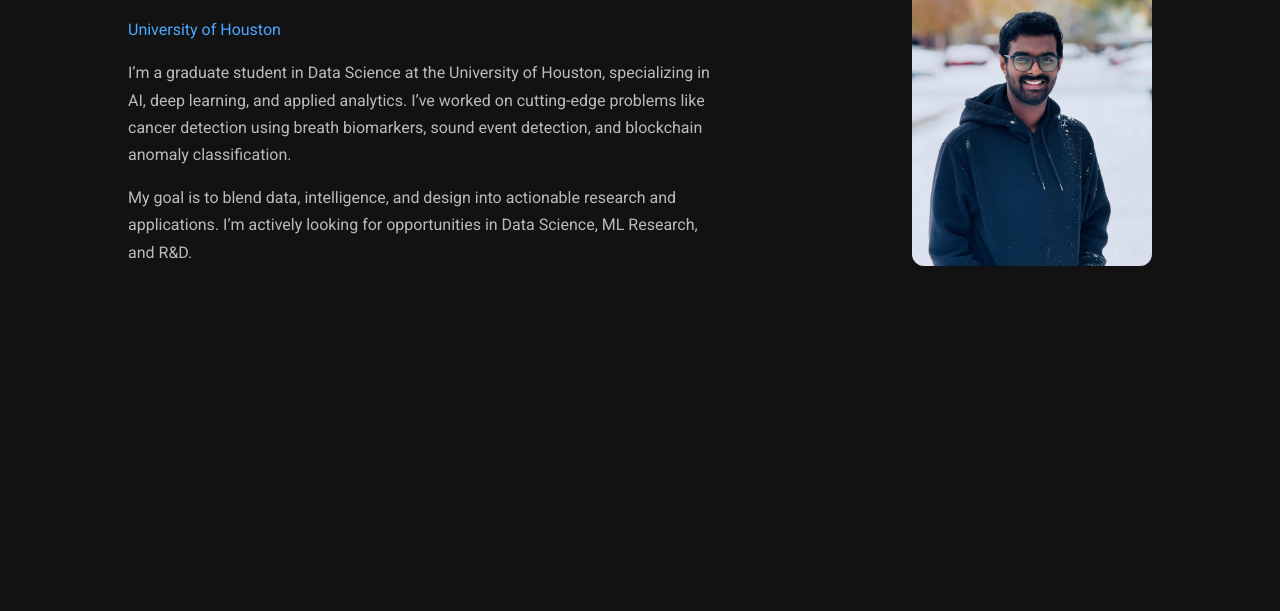
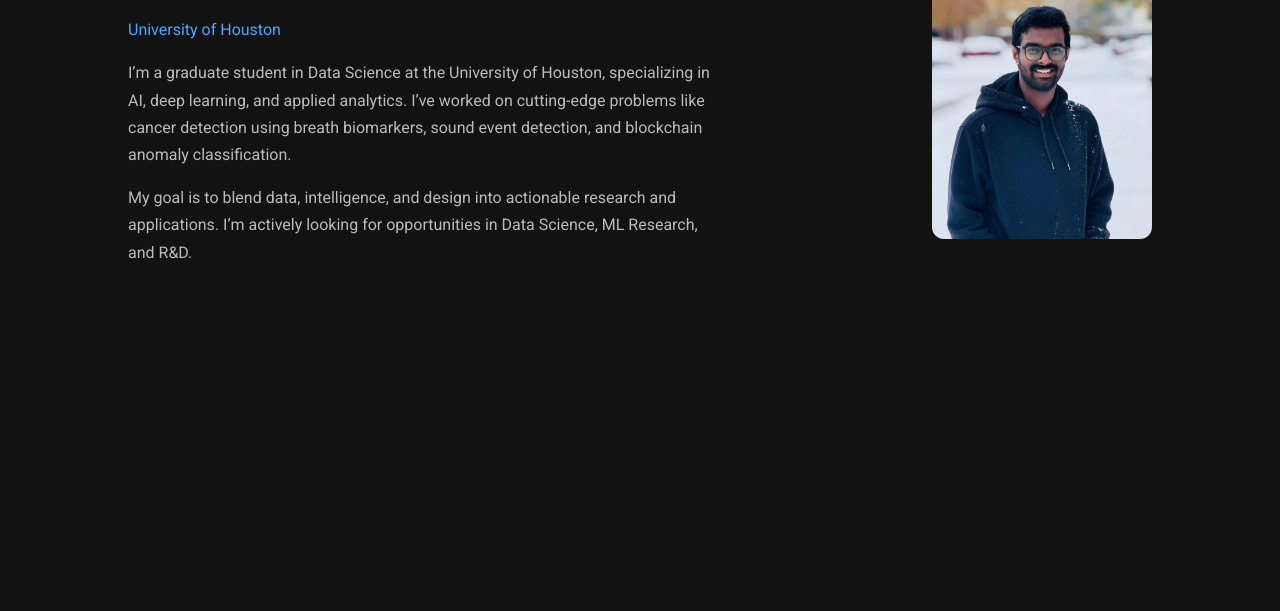
Before and after one commit to shanmukhavemulapalli/shanmukhavemulapalli.github.io, a plain HTML site: page index.html in a window 1280 px wide. Shown: the part 189-800 px from the top of the page. Drawn offline with Linux system fonts and the light colour scheme.

Commit message:
Update index.html

```diff
--- a/index.html
+++ b/index.html
@@ -123,7 +123,7 @@
       </p>
     </div>
     <div class="photo">
-          <img src="ssv_image.jpg" alt="Shanmukha Sai Vemulapalli" />
+          <img src="ssv_image.jpg" alt="Shanmukha Sai Vemulapalli"  style="width: 220px;"/>
     </div>
   </div>
 
```
